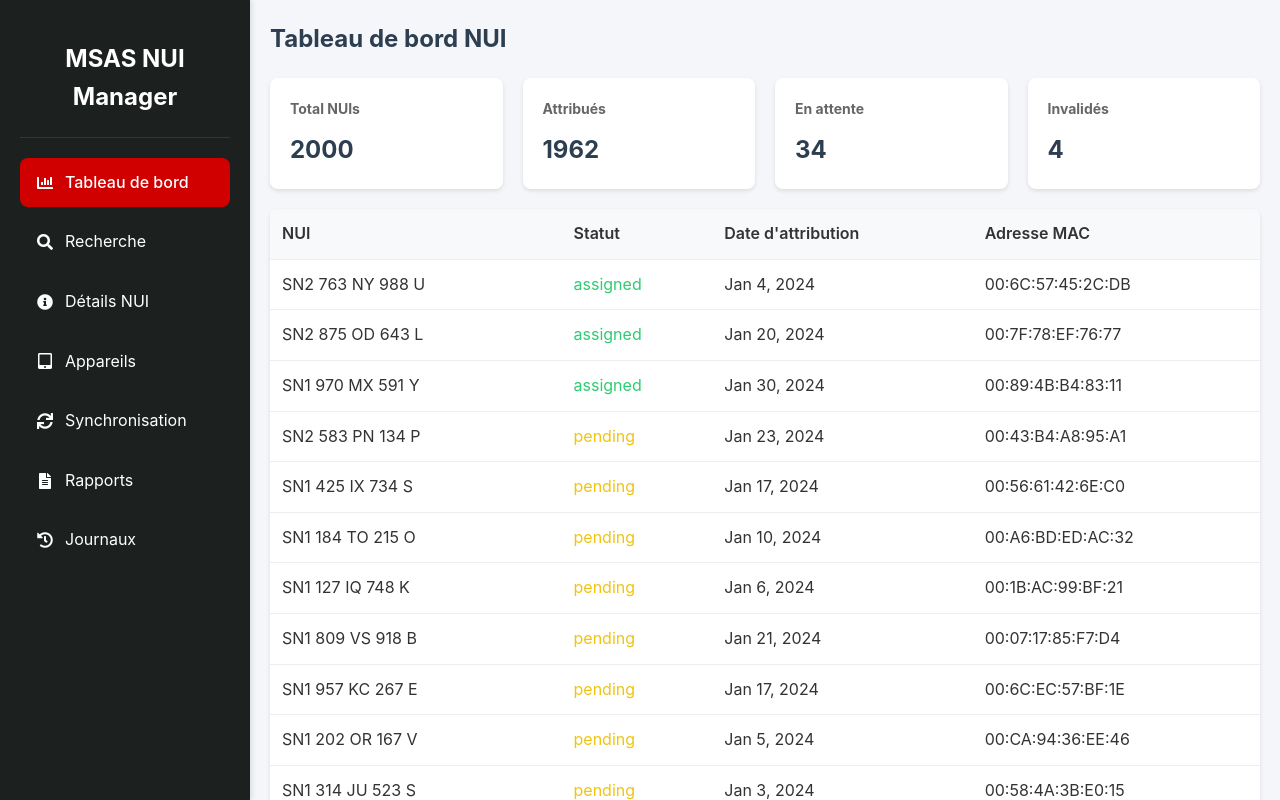
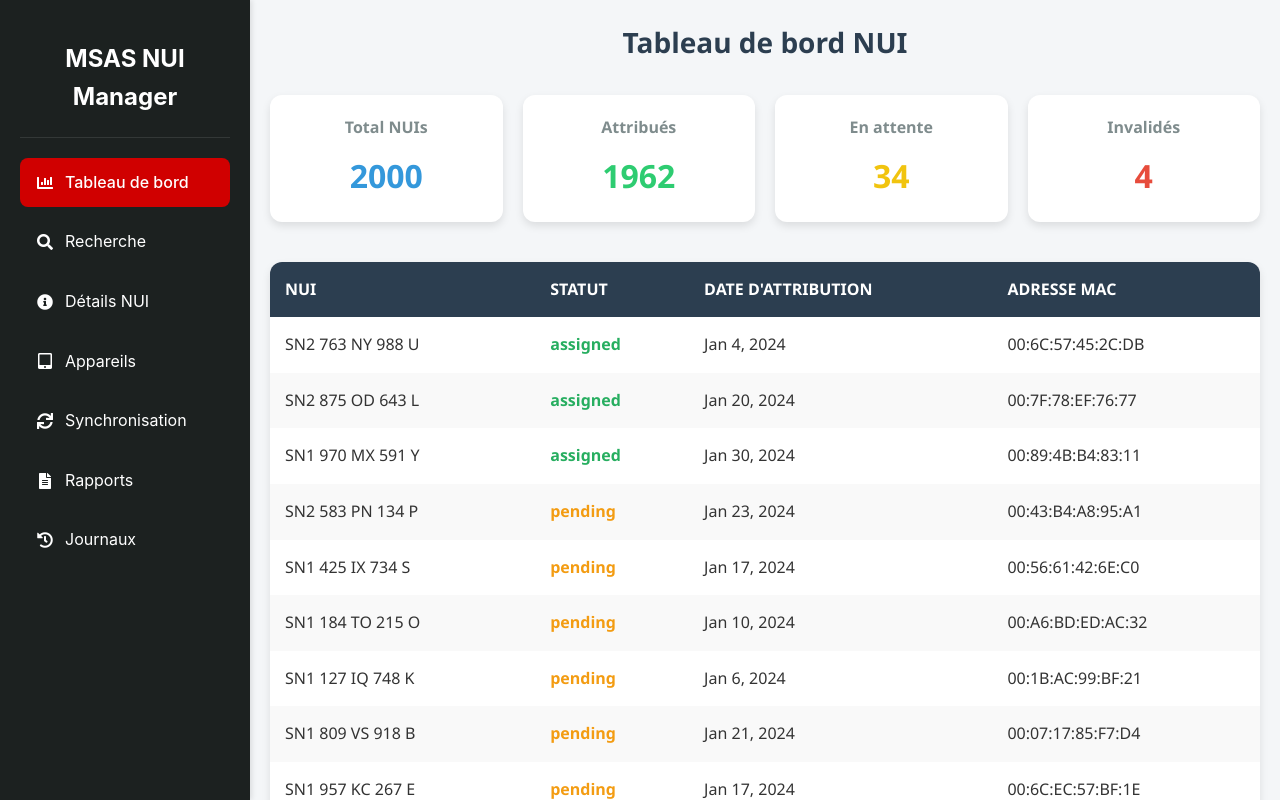
Before and after one commit to ecrafters/nui-app-mangaer, an Angular app: page /dashboard in a window 1280 px wide. Built offline with nearby package versions, Linux system fonts and the light colour scheme.

Commit message:
Update dashboard.component.ts

```diff
--- a/src/app/components/dashboard/dashboard.component.ts
+++ b/src/app/components/dashboard/dashboard.component.ts
@@ -59,40 +59,74 @@ import { NUI } from '../../models/nui.model';
   styles: [`
     .dashboard {
       padding: 20px 20px 20px 270px;
+  background-color: #f4f6f8;
+  font-family: 'Segoe UI', Tahoma, Geneva, Verdana, sans-serif;
+}
+
+h1 {
+  text-align: center;
+  font-size: 28px;
+  margin-bottom: 30px;
+  color: #2c3e50;
 }
 
 .kpi-container {
   display: grid;
   grid-template-columns: repeat(4, 1fr);
   gap: 20px;
-      margin: 20px 0;
+  margin-bottom: 40px;
 }
 
 .kpi-card {
   background-color: white;
   padding: 20px;
-      border-radius: 8px;
-      box-shadow: 0 2px 4px rgba(0,0,0,0.1);
+  border-radius: 12px;
+  box-shadow: 0 4px 8px rgba(0, 0, 0, 0.1);
+  text-align: center;
+  transition: transform 0.3s ease, box-shadow 0.3s ease;
+}
+
+.kpi-card:hover {
+  transform: translateY(-5px);
+  box-shadow: 0 8px 16px rgba(0, 0, 0, 0.2);
 }
 
 .kpi-card h3 {
   margin: 0;
-      color: #666;
-      font-size: 14px;
+  color: #7f8c8d;
+  font-size: 16px;
+  font-weight: 600;
 }
 
 .kpi-card p {
   margin: 10px 0 0;
-      font-size: 24px;
+  font-size: 32px;
   font-weight: bold;
   color: #2c3e50;
 }
 
+.kpi-card:nth-child(1) p {
+  color: #3498db; /* Bleu */
+}
+
+.kpi-card:nth-child(2) p {
+  color: #2ecc71; /* Vert */
+}
+
+.kpi-card:nth-child(3) p {
+  color: #f1c40f; /* Jaune */
+}
+
+.kpi-card:nth-child(4) p {
+  color: #e74c3c; /* Rouge */
+}
+
 .table-container {
   background-color: white;
-      border-radius: 8px;
-      box-shadow: 0 2px 4px rgba(0,0,0,0.1);
+  border-radius: 12px;
+  box-shadow: 0 4px 8px rgba(0, 0, 0, 0.1);
   overflow: hidden;
+  margin-top: 20px;
 }
 
 table {
@@ -101,27 +135,43 @@ import { NUI } from '../../models/nui.model';
 }
 
 th, td {
-      padding: 12px;
+  padding: 15px;
   text-align: left;
-      border-bottom: 1px solid #eee;
 }
 
 th {
-      background-color: #f8f9fa;
+  background-color: #2c3e50;
+  color: white;
   font-weight: 600;
+  text-transform: uppercase;
+  position: sticky;
+  top: 0;
+}
+
+tr:nth-child(even) {
+  background-color: #f9f9f9;
+}
+
+tr:hover {
+  background-color: #f1f1f1;
+  transition: background-color 0.3s ease;
 }
 
 .status-assigned {
-      color: #2ecc71;
+  color: #27ae60;
+  font-weight: bold;
 }
 
 .status-pending {
-      color: #f1c40f;
+  color: #f39c12;
+  font-weight: bold;
 }
 
 .status-invalid {
-      color: #e74c3c;
+  color: #c0392b;
+  font-weight: bold;
 }
+
   `]
 })
 export class DashboardComponent {
```
Lines whose indentation alone changed are shown as unchanged.
